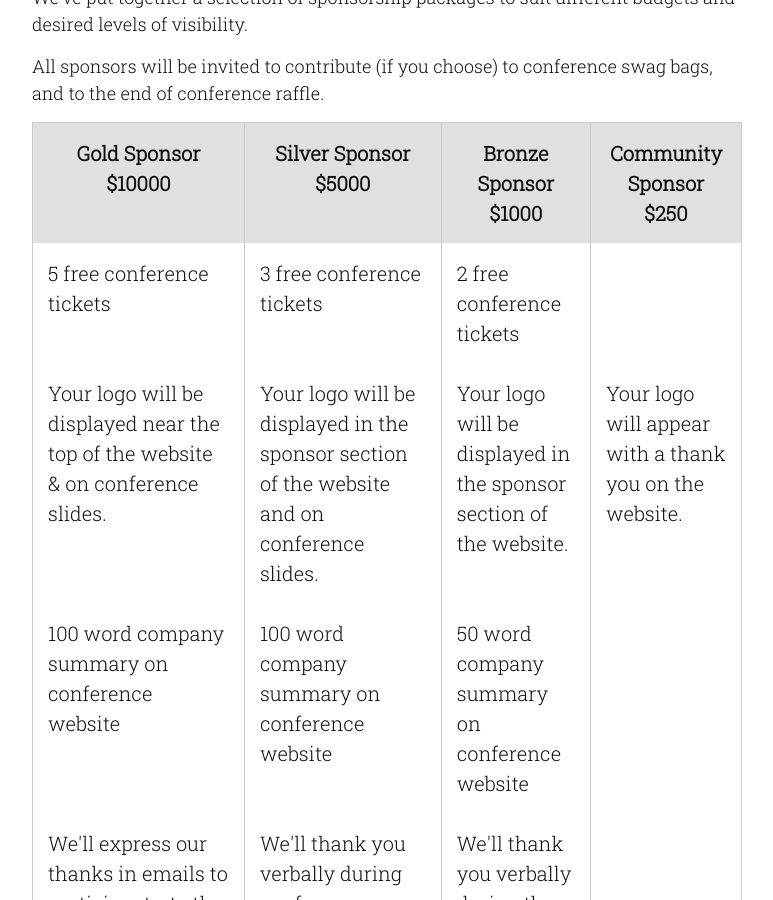
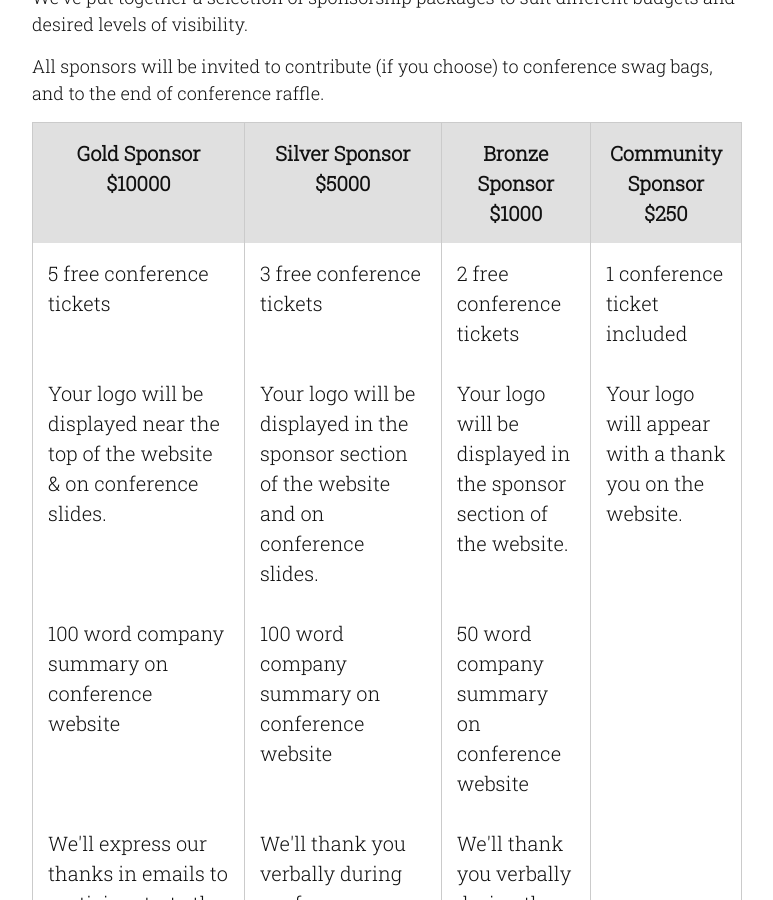
Before and after one commit to maitria/moonconf.org, a Jekyll site: the page built from sponsorship-prospectus/index.html, in a window 1280 px wide and 900 px high, scrolled down 1753 px. Shown: the whole window, without its empty margins (253-1026 px from the left). Built offline with Jekyll 4.4.1, drawn with Linux system fonts in a browser that asks for light colours.

Commit message:
Give community sponsor a conference ticket.

```diff
--- a/sponsorship-prospectus/index.html
+++ b/sponsorship-prospectus/index.html
@@ -57,7 +57,7 @@ layout: default
         <td>5 free conference tickets</td>
         <td>3 free conference tickets</td>
         <td>2 free conference tickets</td>
-        <td></td>
+        <td>1 conference ticket included</td>
       </tr>
       <tr><!--Logo-->
         <td>Your logo will be displayed near the top of the website &amp; on conference slides.</td>
```
